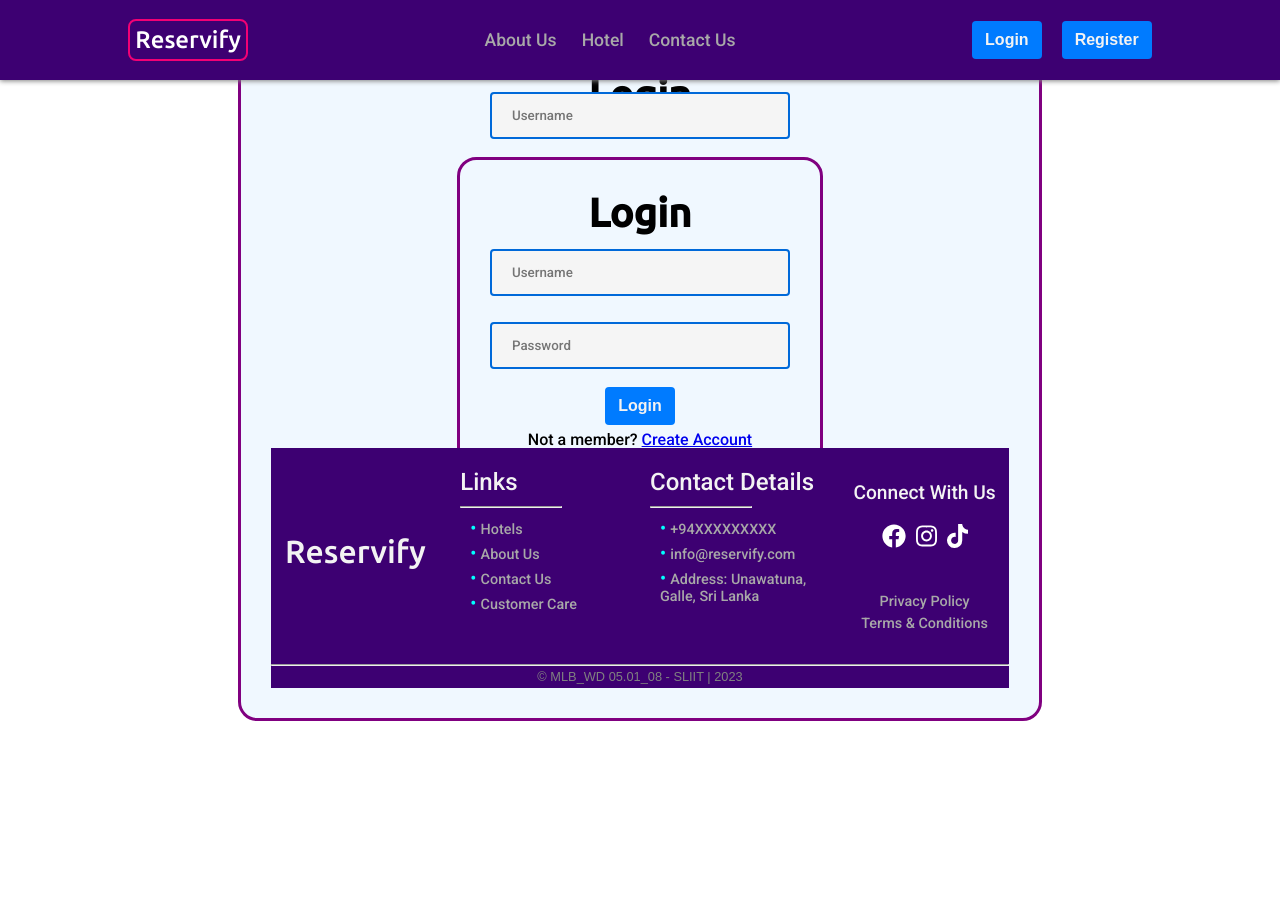
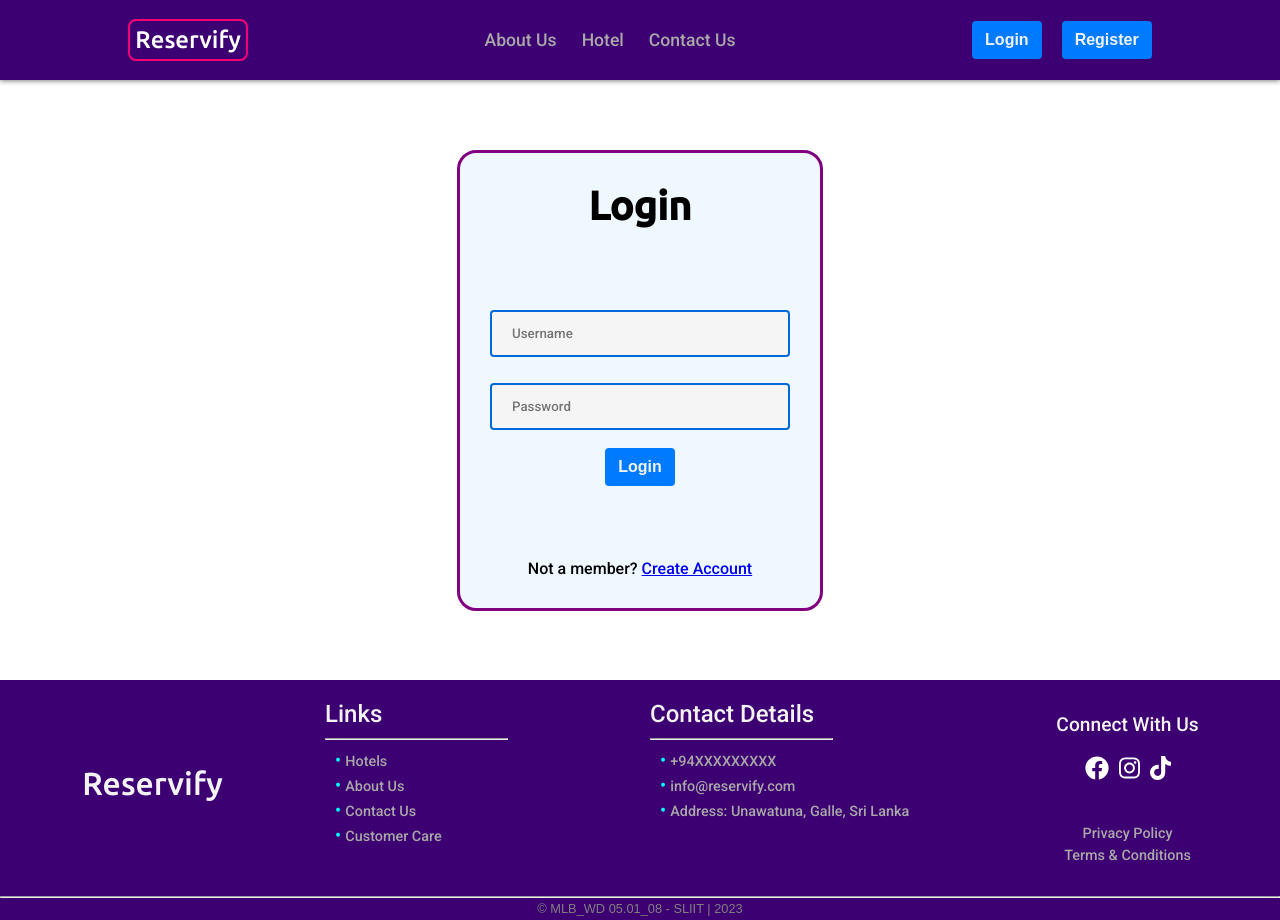
Before and after one commit to nmdra/Reservify, a PHP site: page /login.php in a window 1280 px wide. Before the commit the page ends 721 px from the top, so only its background shows below. Run offline with PHP 8.4, Linux system fonts and the light colour scheme.

Commit message:
fix error

```diff
--- a/login.php
+++ b/login.php
@@ -13,7 +13,6 @@
 
  <body>
 
-
      <div class="outline">
          <!-- Login Form -->
          <div class="login-form-wrap">
@@ -22,15 +21,6 @@
                  <!-- Username input with validation -->
                  <input type="text" id="username" name="username" placeholder="Username" required>
                  <i class="validation"><span></span><span></span></i>
-
-<div class="outline">
-    <!-- Login Form -->
-    <div class="login-form-wrap">
-        <h1>Login</h1>
-        <form class="login-form" method="POST" action="./logincheck.php" name="loginform">
-            <!-- Username input with validation -->
-            <input type="text" id="username" name="username" placeholder="Username" required>
-            <i class="validation"><span></span><span></span></i>
 
                  <!-- Password input with validation -->
                  <input type="password" id="pass" name="password" placeholder="Password" required>
```
